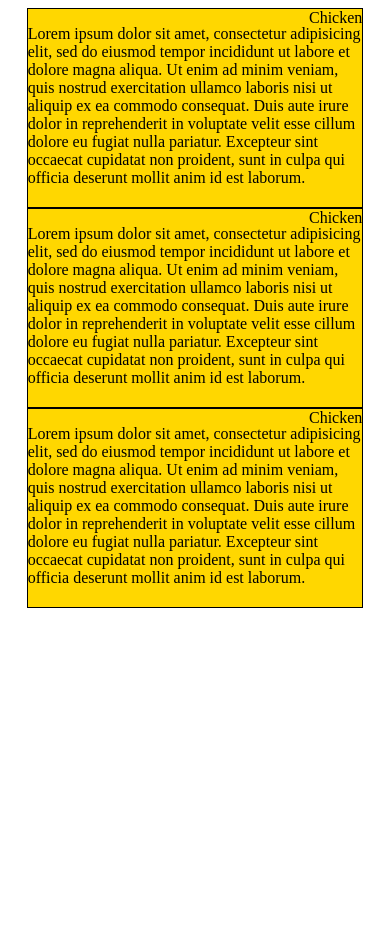
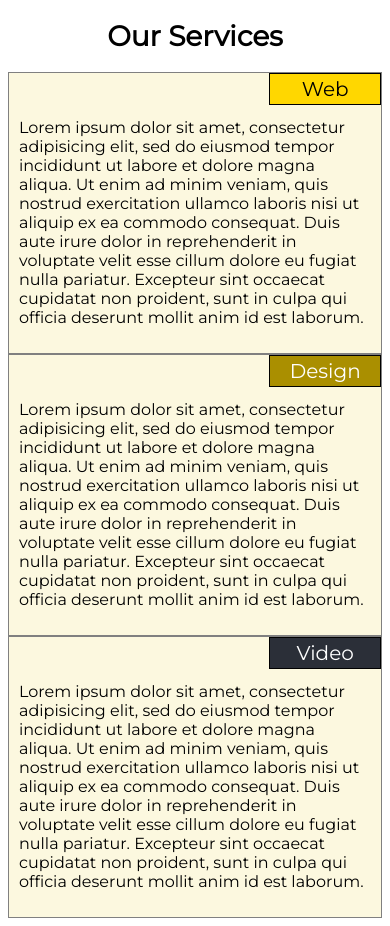
Before and after one commit to debeemedia/coursera-webdev, a plain HTML site: page site/module-2-solution/index.html in a window 390 px wide. Before the commit the page ends 844 px from the top, so only its background shows below. Drawn offline with Linux system fonts and the light colour scheme.

Commit message:
module-2 project

```diff
--- a/site/module-2-solution/css/styles.css
+++ b/site/module-2-solution/css/styles.css
@@ -1,29 +1,80 @@
 /* base style */
 * {
-	box-sizing: border-box;
+	box-sizing: border-box !important;
+}
+body {
+	font-family: 'Montserrat', sans-serif;
+	font-size: 16px;
+}
+h1 {
+	text-align: center;
+	font-size: 175%;
 }
 section {
 	position: relative;
-	width: 90%;
-	height: 200px;
-	margin-left: auto;
-	margin-right: auto;
+	//width: 90%;
+	// not necessary? height: 100%;
+	//margin-left: auto;
+	//margin-right: auto;
+	//margin: 10px;
+	//margin: 0 auto;
 	border: 1px solid black;
-	background-color: #ffd700;
+	background-color: #fcf8df;
+	padding: 10px;
+}
+div > div {
+	margin: 10px;
+	border: 1px solid black;
+}
+#twenty-pixels {
+	margin: 20px;
 }
 header {
 	position: absolute;
 	top: 0px;
 	right: 0px;
+	//background-color: #aa8f00;
+	padding: 15px;
+	height: 20px;
+	width: 30%;
+	border: 1px solid black;
+	//font-weight: bold;
+	//color: white;
+	font-size: 125%;
+	display: flex;
+	justify-content: center;
+	align-items: center;
+}
+
+#light-gold {
+	background-color: #ffd700;
+	color: black;
+
+}
+#dark-gold {
+	background-color: #aa8f00;
+	color: white;
+	text-align: center;
+}
+#black {
+	background-color: #2b2f38;
+	color: white;
+}
+section > p {
+	margin-top: 35px;
+	//padding: 10px;
 }
 .row {
 	width: 100%;
 }
+/* [class*="col-"] {
+	margin: 2px;
+}*/
 /* desktop */
 		@media (min-width: 992px) {
 			[class*="col-"] {
 				float: left;
-				border: 1px solid blue;
+				border: 1px solid grey;
 			}
 			.col-lg-1 {
 				width: 8.33%;
@@ -67,7 +118,7 @@ header {
 		@media (min-width: 768px) and (max-width: 991px) {
 			[class*="col-"] {
 				float: left;
-				border: 1px solid blue;
+				border: 1px solid grey;
 			}
 			.col-md-1 {
 				width: 8.33%;
@@ -106,3 +157,47 @@ header {
 				width: 100%;
 			}
 		}
+/* mobile */
+		@media (max-width: 767px) {
+			[class*="col-"] {
+				//float: left;
+				border: 1px solid grey;
+
+			}
+			.col-sm-1 {
+				width: 8.33%;
+			}
+			.col-sm-2 {
+				width: 16.66%;
+			}
+			.col-sm-3 {
+				width: 25%;
+			}
+			.col-sm-4 {
+				width: 33.33%;
+			}
+			.col-sm-5 {
+				width: 41.66%;
+			}
+			.col-sm-6 {
+				width: 50%;
+			}
+			.col-sm-7 {
+				width: 58.33%;
+			}
+			.col-sm-8 {
+				width: 66.66%;
+			}
+			.col-sm-9 {
+				width: 75%;
+			}
+			.col-sm-10 {
+				width: 83.33%;
+			}
+			.col-sm-11 {
+				width: 91.66%;
+			}
+			.col-sm-12 {
+				width: 100%;
+			}
+		}
--- a/site/module-2-solution/index.html
+++ b/site/module-2-solution/index.html
@@ -2,38 +2,43 @@
 <html>
 <head>
 	<meta charset="utf-8">
+	<meta lang="zxx">
 	<meta name="viewport" content="width=device-width, initial-scale=1">
 	<title>Module 2 Solution</title>
 	<link rel="stylesheet" type="text/css" href="css/styles.css">
+	<link rel="preconnect" href="https://fonts.googleapis.com">
+	<link rel="preconnect" href="https://fonts.gstatic.com" crossorigin>
+	<link href="https://fonts.googleapis.com/css2?family=Montserrat&display=swap" rel="stylesheet">
 </head>
 <body>
+	<h1>Our Services</h1>
 	<div class="row">
 		<section class="col-lg-4 col-md-6 col-sm-12">
+			<header id="light-gold">Web</header>
 			<p>Lorem ipsum dolor sit amet, consectetur adipisicing elit, sed do eiusmod
 			tempor incididunt ut labore et dolore magna aliqua. Ut enim ad minim veniam,
 			quis nostrud exercitation ullamco laboris nisi ut aliquip ex ea commodo
 			consequat. Duis aute irure dolor in reprehenderit in voluptate velit esse
 			cillum dolore eu fugiat nulla pariatur. Excepteur sint occaecat cupidatat non
 			proident, sunt in culpa qui officia deserunt mollit anim id est laborum.</p>
-			<header>Chicken</header>
 		</section>
 		<section class="col-lg-4 col-md-6 col-sm-12">
+			<header id="dark-gold">Design</header>
 			<p>Lorem ipsum dolor sit amet, consectetur adipisicing elit, sed do eiusmod
 			tempor incididunt ut labore et dolore magna aliqua. Ut enim ad minim veniam,
 			quis nostrud exercitation ullamco laboris nisi ut aliquip ex ea commodo
 			consequat. Duis aute irure dolor in reprehenderit in voluptate velit esse
 			cillum dolore eu fugiat nulla pariatur. Excepteur sint occaecat cupidatat non
 			proident, sunt in culpa qui officia deserunt mollit anim id est laborum.</p>
-			<header>Chicken</header>
 		</section>
-		<section class="col-lg-4 col-md-6 col-sm-12">
+		<section class="col-lg-4 col-md-12 col-sm-12"><!-- I set the col-md-12 of this third section so that it will occupy the whole width of medium device screen, as required in the project brief-->
+			<header id="black">Video</header>
 			<p>Lorem ipsum dolor sit amet, consectetur adipisicing elit, sed do eiusmod
 			tempor incididunt ut labore et dolore magna aliqua. Ut enim ad minim veniam,
 			quis nostrud exercitation ullamco laboris nisi ut aliquip ex ea commodo
 			consequat. Duis aute irure dolor in reprehenderit in voluptate velit esse
 			cillum dolore eu fugiat nulla pariatur. Excepteur sint occaecat cupidatat non
 			proident, sunt in culpa qui officia deserunt mollit anim id est laborum.</p>
-			<header>Chicken</header>
 		</section>
 	</div>
 </body>
```
